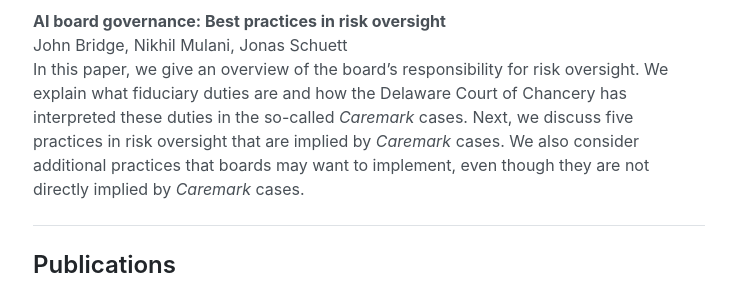
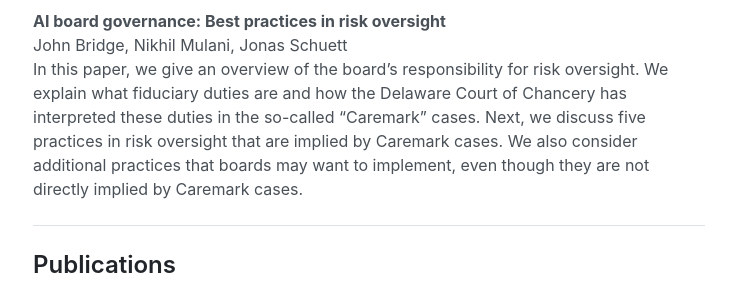
Before and after one commit to jonasschuett/jonasschuett.github.io, a Jekyll site: the page built from _posts/2020-04-04-introduction.md, in a window 1280 px wide and 900 px high, scrolled down 2408 px. Shown: the part 201-493 px from the top of the window, without its empty margins (271-1007 px from the left). Built offline with Jekyll 4.4.1, drawn with Linux system fonts in a browser that asks for light colours; nearby versions of some CDN libraries.

```diff
--- a/_posts/2020-04-04-introduction.md
+++ b/_posts/2020-04-04-introduction.md
@@ -68,7 +68,7 @@ We make the case for safety cases, recommend key components, and discuss their r
 
 **AI board governance: Best practices in risk oversight** <br>
 John Bridge, Nikhil Mulani, Jonas Schuett <br>
-In this paper, we give an overview of the board’s responsibility for risk oversight. We explain what fiduciary duties are and how the Delaware Court of Chancery has interpreted these duties in the so-called _Caremark_ cases. Next, we discuss five practices in risk oversight that are implied by _Caremark_ cases. We also consider additional practices that boards may want to implement, even though they are not directly implied by _Caremark_ cases.
+In this paper, we give an overview of the board’s responsibility for risk oversight. We explain what fiduciary duties are and how the Delaware Court of Chancery has interpreted these duties in the so-called "Caremark" cases. Next, we discuss five practices in risk oversight that are implied by Caremark cases. We also consider additional practices that boards may want to implement, even though they are not directly implied by Caremark cases.
 
 ---
 
```
